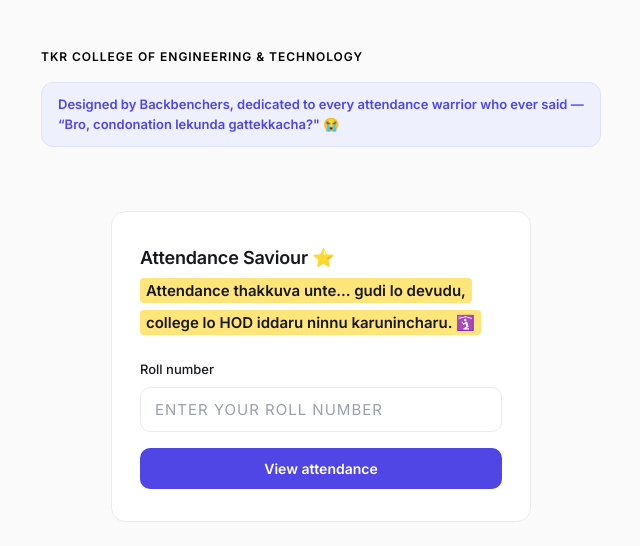
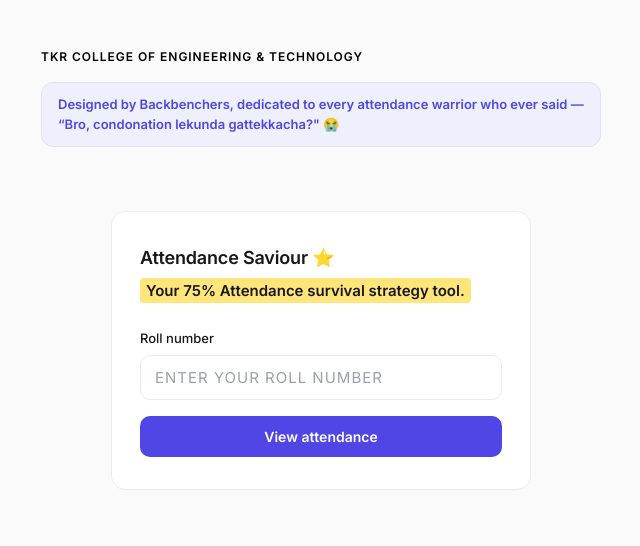
Before and after one commit to umanikumar213/tkrclass, a website: page index.html in a window 1280 px wide. Shown: the whole page, without its empty margins (319-959 px from the left). Drawn offline with Linux system fonts and the light colour scheme.

```diff
--- a/index.html
+++ b/index.html
@@ -145,7 +145,7 @@
   <div class="card login" id="loginBox"><div class="pad">
     <h2>Attendance Saviour ⭐</h2>
     <div style="margin:4px 0 22px;font-size:15px;line-height:2.1">
-        <span style="background:#ffe57a;-webkit-box-decoration-break:clone;box-decoration-break:clone;font-weight:600;border-radius:4px;padding:3px 6px">Attendance thakkuva unte... gudi lo devudu, college lo HOD iddaru ninnu karunincharu. 🛐</span>
+        <span style="background:#ffe57a;-webkit-box-decoration-break:clone;box-decoration-break:clone;font-weight:600;border-radius:4px;padding:3px 6px">Your 75% Attendance survival strategy tool.</span>
           </div>
     <label for="roll">Roll number</label>
     <input id="roll" placeholder="ENTER YOUR ROLL NUMBER" autocomplete="off" />
```
